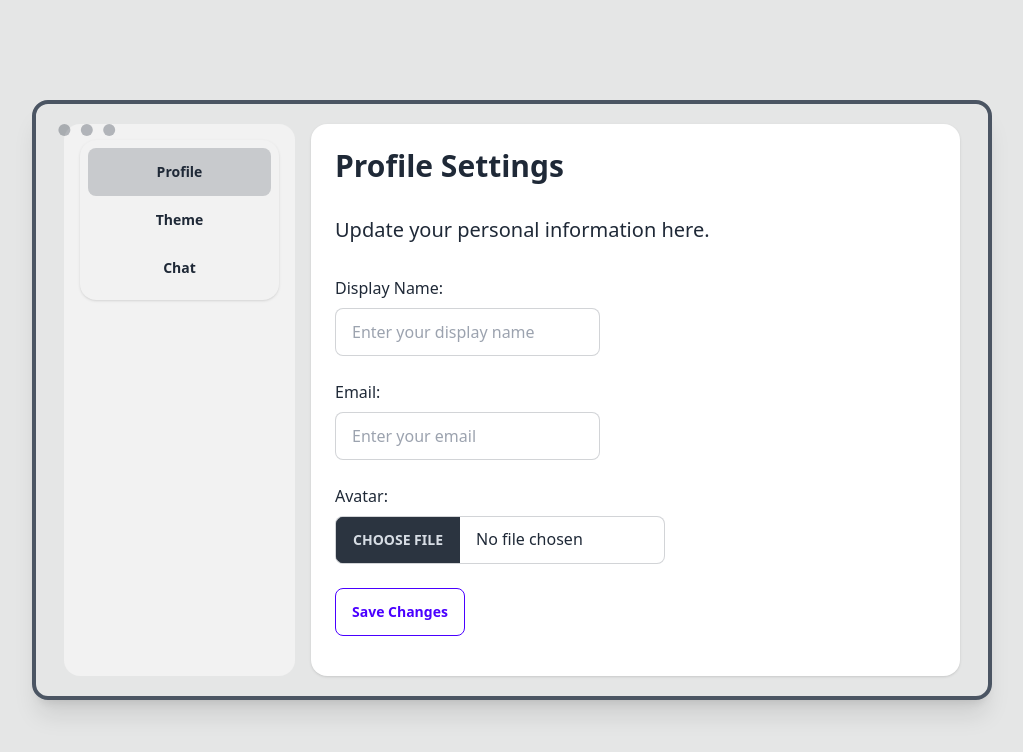
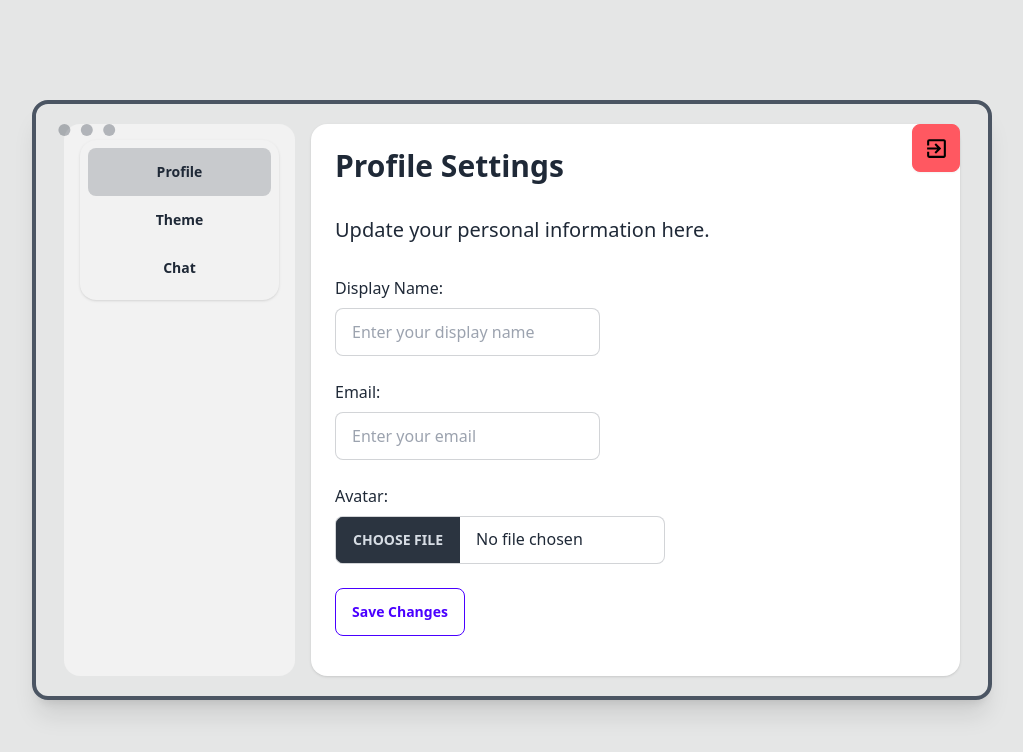
Before and after one commit to A64-React-Team-3/Final-Project-Messenger, a React (Vite) app: page /settings in a window 1280 px wide. Shown: the top 752 px of the page, without its empty margins (128-1151 px from the left). Built offline with nearby package versions, Linux system fonts and the light colour scheme; no server answers; the database is empty; sample sign-in values are in the browser's storage.

Commit message:
update: Settings - added back btn & react icons

```diff
--- a/src/Views/Settings/Settings.tsx
+++ b/src/Views/Settings/Settings.tsx
@@ -1,6 +1,7 @@
 import React, { useState } from "react";
 import SettingsMenu, { MenuItem } from "../Settings/SettingsMenu/SettingsMenu";
-
+import { MdExitToApp } from "react-icons/md";
+import { useNavigate } from "react-router-dom";
 export type SettingsItem = MenuItem & {
   /** React component to render for this menu item */
   component: JSX.Element;
@@ -22,6 +23,7 @@ export type SettingsProps = {
 const Settings: React.FC<SettingsProps> = ({
   settingsItems,
 }: SettingsProps): JSX.Element => {
+  const navigate = useNavigate();
   const [activeKey, setActiveKey] = useState(settingsItems[0]?.key);
 
   const activeComponent =
@@ -39,6 +41,14 @@ const Settings: React.FC<SettingsProps> = ({
       <div className="flex-1 bg-base-100 w-1/4 p-4 rounded-box shadow">
         {activeComponent}
       </div>
+      <button
+        onClick={() => {
+          navigate(-1);
+        }}
+        className="btn btn-square hover:btn-accent btn-error absolute right-7 top-5"
+      >
+        <MdExitToApp size={25} />
+      </button>
     </div>
   );
 };
```
